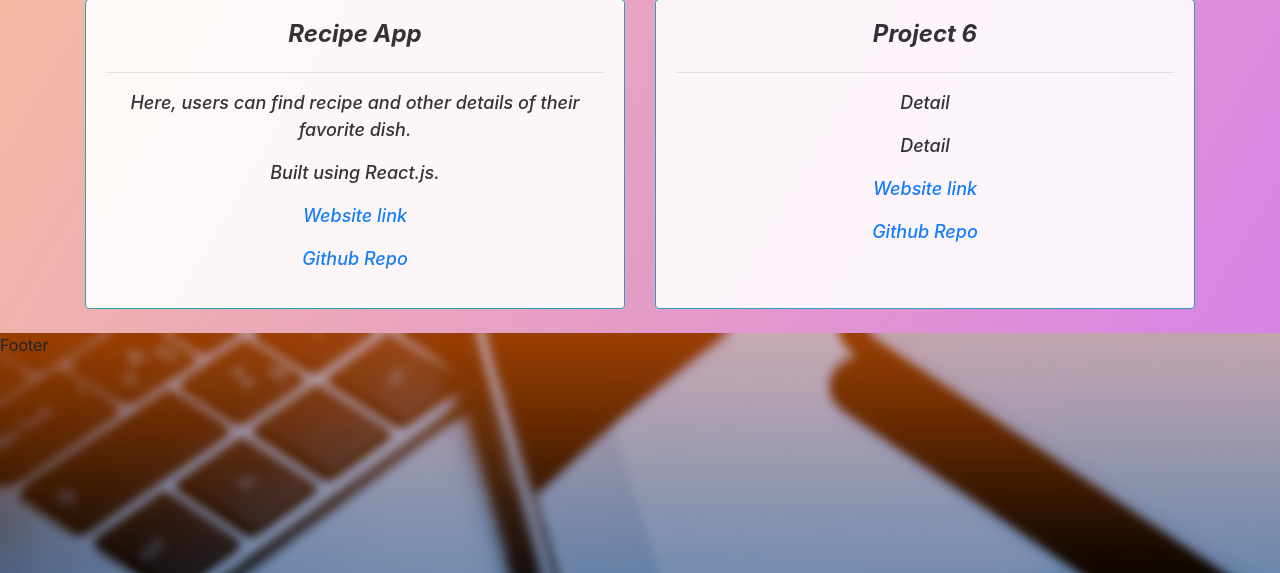
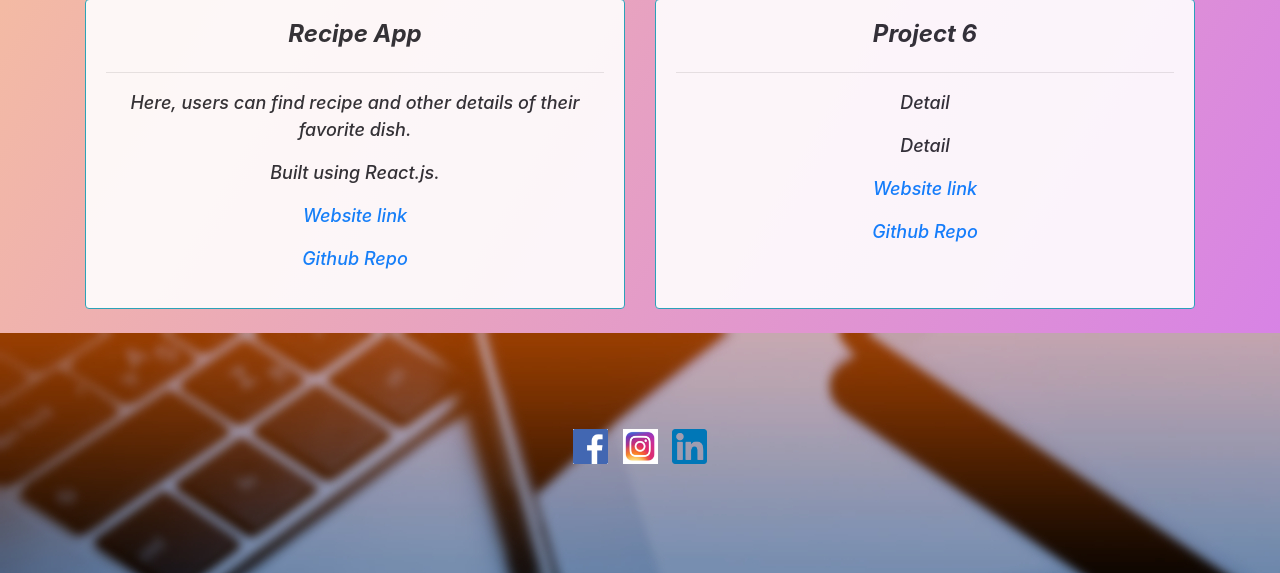
Before and after one commit to Vishal-py-js/Portfolio, a Django app: page /projects/ in a window 1280 px wide. Shown: the part 775-1348 px from the top of the page. Run offline with Django 3.2, Linux system fonts and the light colour scheme; some libraries are stand-ins or nearby versions.

Commit message:
Added footer to the projects page

```diff
--- a/Myprofile/Templates/Myprofile/projects.html
+++ b/Myprofile/Templates/Myprofile/projects.html
@@ -92,6 +92,10 @@
     </div>
 </body>
 <div class="footer">
-    Footer
+    <ul id="ul" class="social-links">
+        <li><a href="https://www.facebook.com/vsk0619" target="blank"><img class="social" src="{% static 'images/facebook.png' %}"></a></li>
+        <li><a href="https://www.instagram.com/vishalk83/" target="blank"><img class="social" src="{% static 'images/Instagram.jpg' %}"></a></li>
+        <li><a href="https://www.linkedin.com/in/vishalrti/" target="blank"><img class="social" src="{% static 'images/LinkedIn.png' %}"></a></li>
+    </ul>
 </div>
 </html>
```
